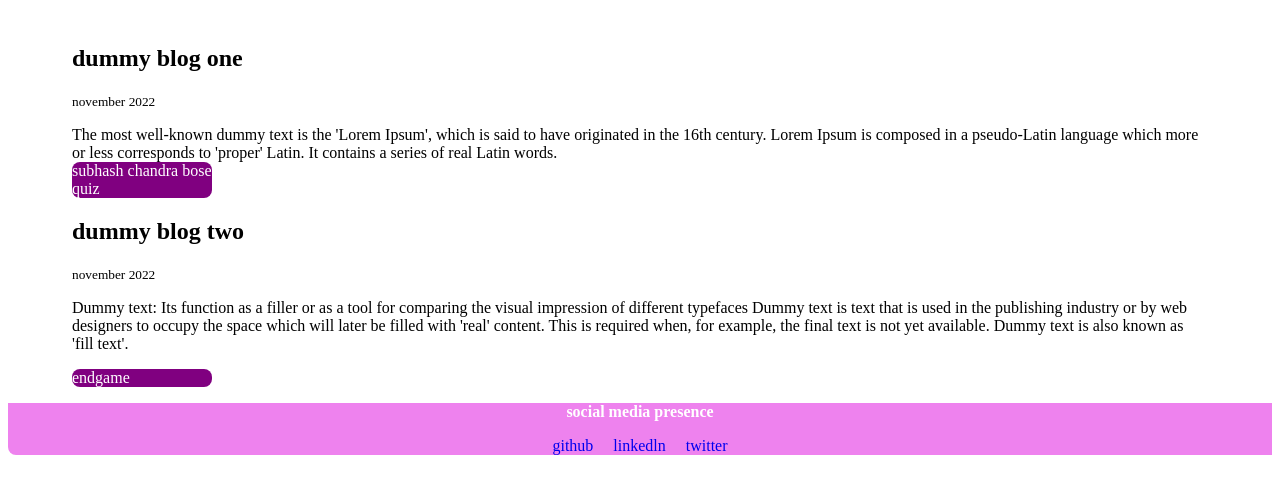
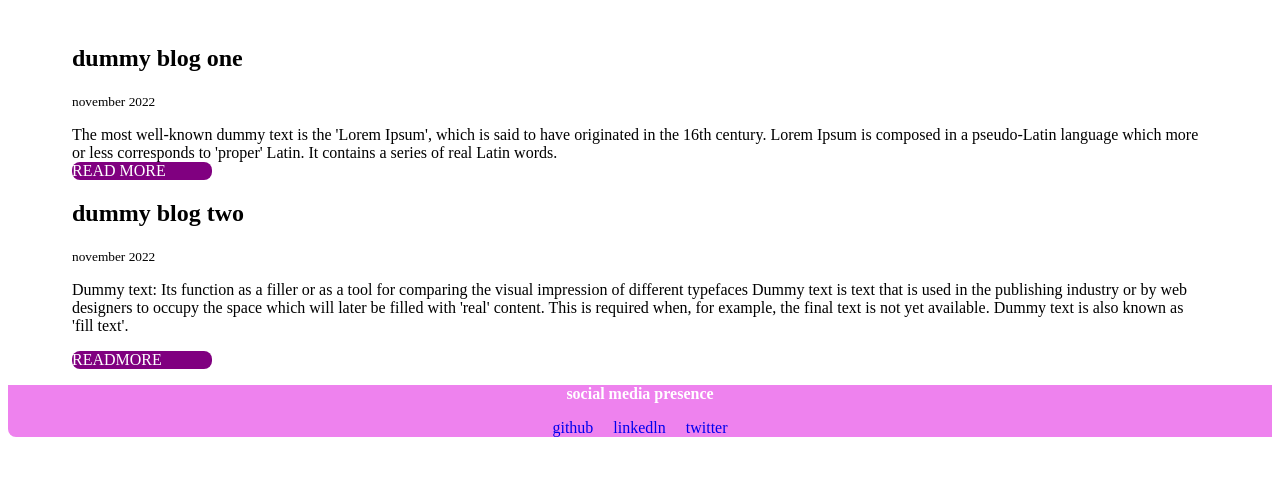
Before and after one commit to Sudhi01/bloglistingpage1, a plain HTML site: page index.html in a window 1280 px wide. Shown: the part 219-712 px from the top of the page. Drawn offline with Linux system fonts and the light colour scheme.

Commit message:
index.html

```diff
--- a/index.html
+++ b/index.html
@@ -36,7 +36,7 @@
             <h1>dummy blog one</h1>
             <small>november 2022</small>
             <p>The most well-known dummy text is the 'Lorem Ipsum', which is said to have originated in the 16th century. Lorem Ipsum is composed in a pseudo-Latin language which more or less corresponds to 'proper' Latin. It contains a series of real Latin words.
-            <a class="link link-primary " href="/">subhash chandra bose quiz</a>
+            <a class="link link-primary " href="https://neog.camp/guide/lessonthreeß">READ MORE</a>
             </p>
          </article>
         </li>
@@ -45,7 +45,7 @@
             <h1>dummy blog two </h1>
             <small>november 2022</small>
             <p>Dummy text: Its function as a filler or as a tool for comparing the visual impression of different typefaces Dummy text is text that is used in the publishing industry or by web designers to occupy the space which will later be filled with 'real' content. This is required when, for example, the final text is not yet available. Dummy text is also known as 'fill text'.</p>
-            <a class="link link-primary" href="/">endgame</a>
+            <a class="link link-primary" href="https://replit.com/@SudheeraMaganti/FANDOMQUIZ">READMORE</a>
         </li>
         </article>
     </ul>
```
